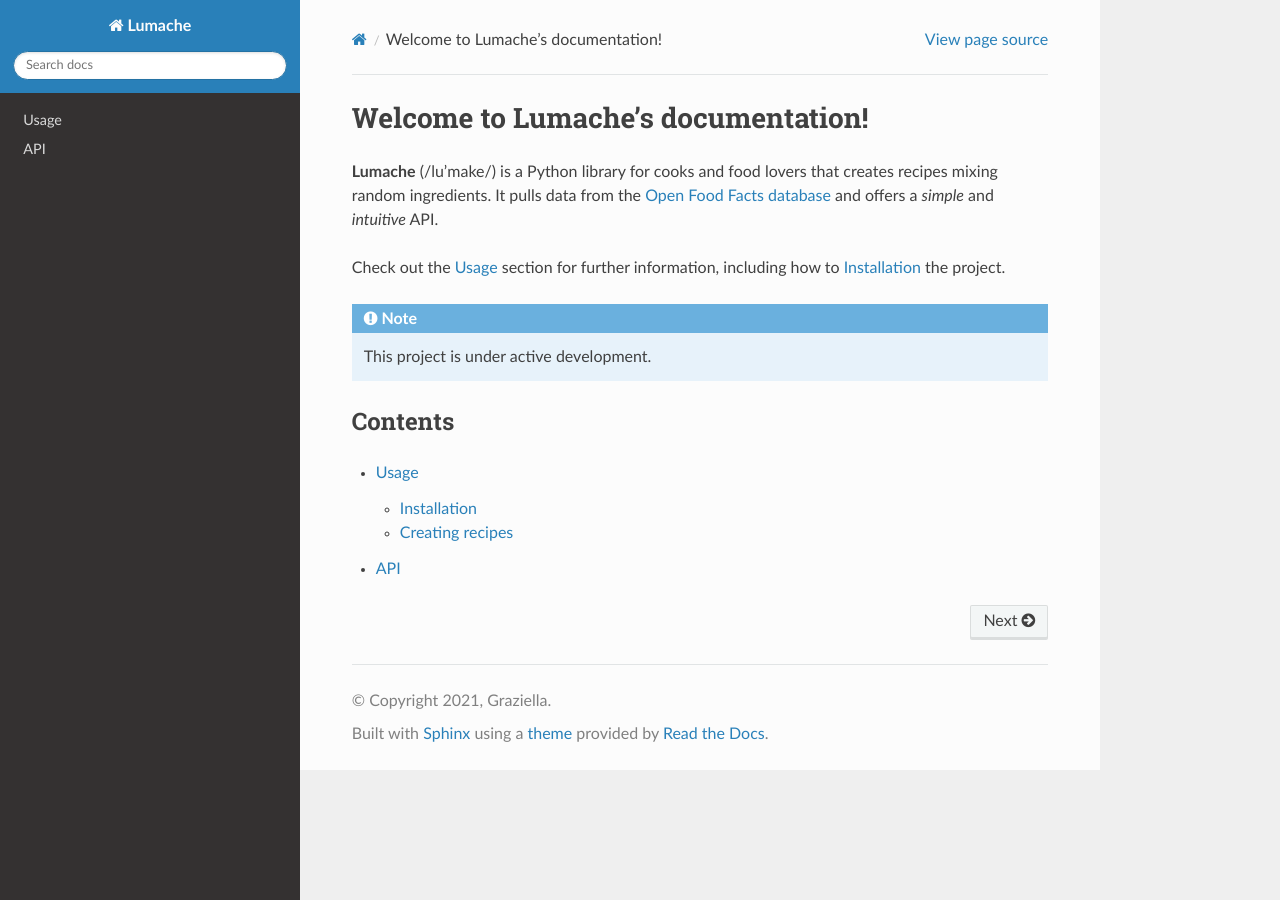
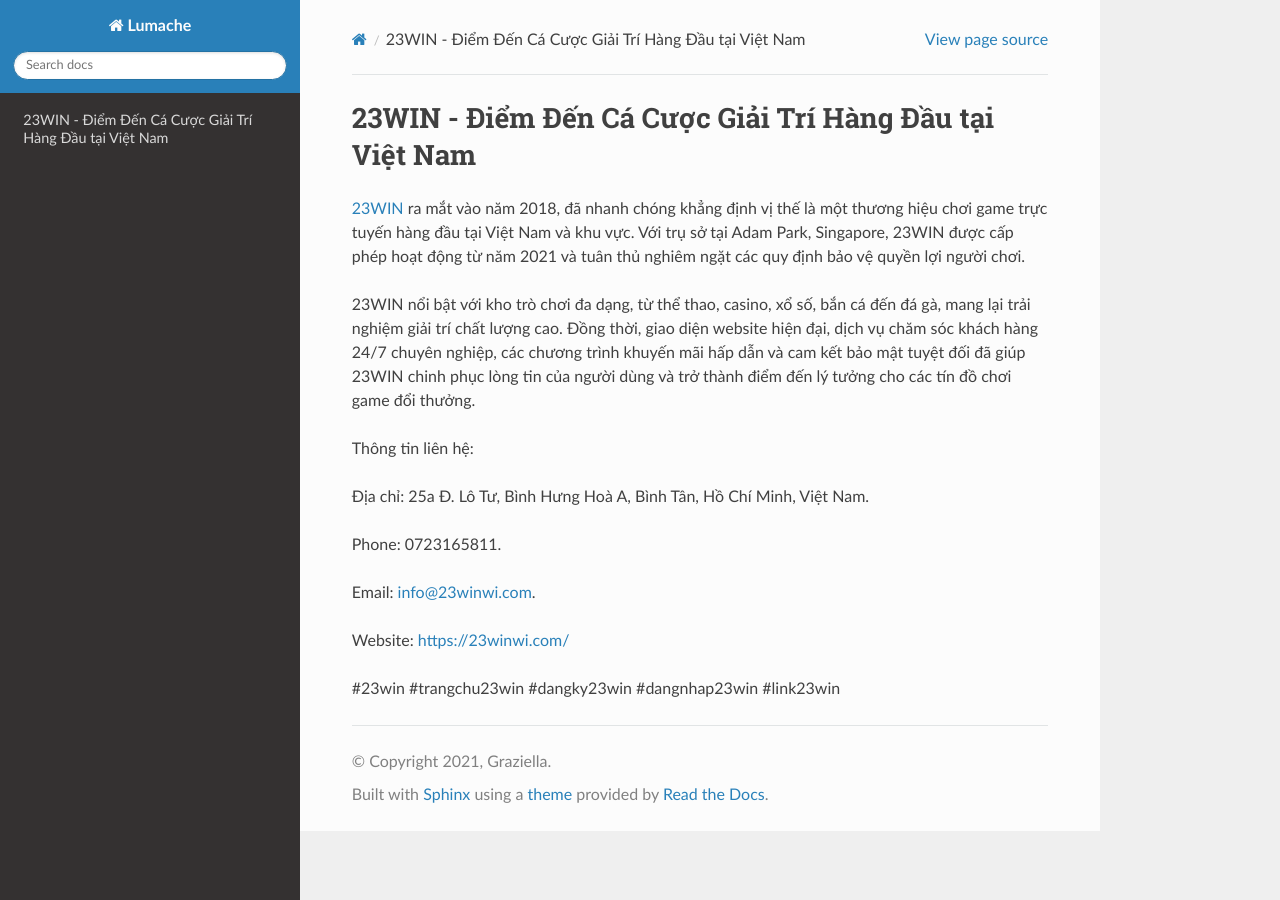
Before and after one commit to parkisngan19/23winwicom, a Sphinx documentation site: the page built from docs/source/index.rst, in a window 1280 px wide. Built offline with Sphinx 7.4.7 and the Read the Docs theme 3.1.0, drawn with Linux system fonts in a browser that asks for light colours.

Commit message:
Update index.rst

```diff
--- a/docs/source/index.rst
+++ b/docs/source/index.rst
@@ -1,22 +1,18 @@
-Welcome to Lumache's documentation!
+23WIN - Điểm Đến Cá Cược Giải Trí Hàng Đầu tại Việt Nam
 ===================================
 
-**Lumache** (/lu'make/) is a Python library for cooks and food lovers
-that creates recipes mixing random ingredients.
-It pulls data from the `Open Food Facts database <https://world.openfoodfacts.org/>`_
-and offers a *simple* and *intuitive* API.
+`23WIN <https://23winwi.com/>`_ ra mắt vào năm 2018, đã nhanh chóng khẳng định vị thế là một thương hiệu chơi game trực tuyến hàng đầu tại Việt Nam và khu vực. Với trụ sở tại Adam Park, Singapore, 23WIN được cấp phép hoạt động từ năm 2021 và tuân thủ nghiêm ngặt các quy định bảo vệ quyền lợi người chơi.
 
-Check out the :doc:`usage` section for further information, including
-how to :ref:`installation` the project.
+23WIN nổi bật với kho trò chơi đa dạng, từ thể thao, casino, xổ số, bắn cá đến đá gà, mang lại trải nghiệm giải trí chất lượng cao. Đồng thời, giao diện website hiện đại, dịch vụ chăm sóc khách hàng 24/7 chuyên nghiệp, các chương trình khuyến mãi hấp dẫn và cam kết bảo mật tuyệt đối đã giúp 23WIN chinh phục lòng tin của người dùng và trở thành điểm đến lý tưởng cho các tín đồ chơi game đổi thưởng.
 
-.. note::
+Thông tin liên hệ:
 
-   This project is under active development.
+Địa chỉ: 25a Đ. Lô Tư, Bình Hưng Hoà A, Bình Tân, Hồ Chí Minh, Việt Nam.
 
-Contents
---------
+Phone: 0723165811.
 
-.. toctree::
+Email: info@23winwi.com.
 
-   usage
-   api
+Website: https://23winwi.com/
+
+#23win #trangchu23win #dangky23win #dangnhap23win #link23win
```
